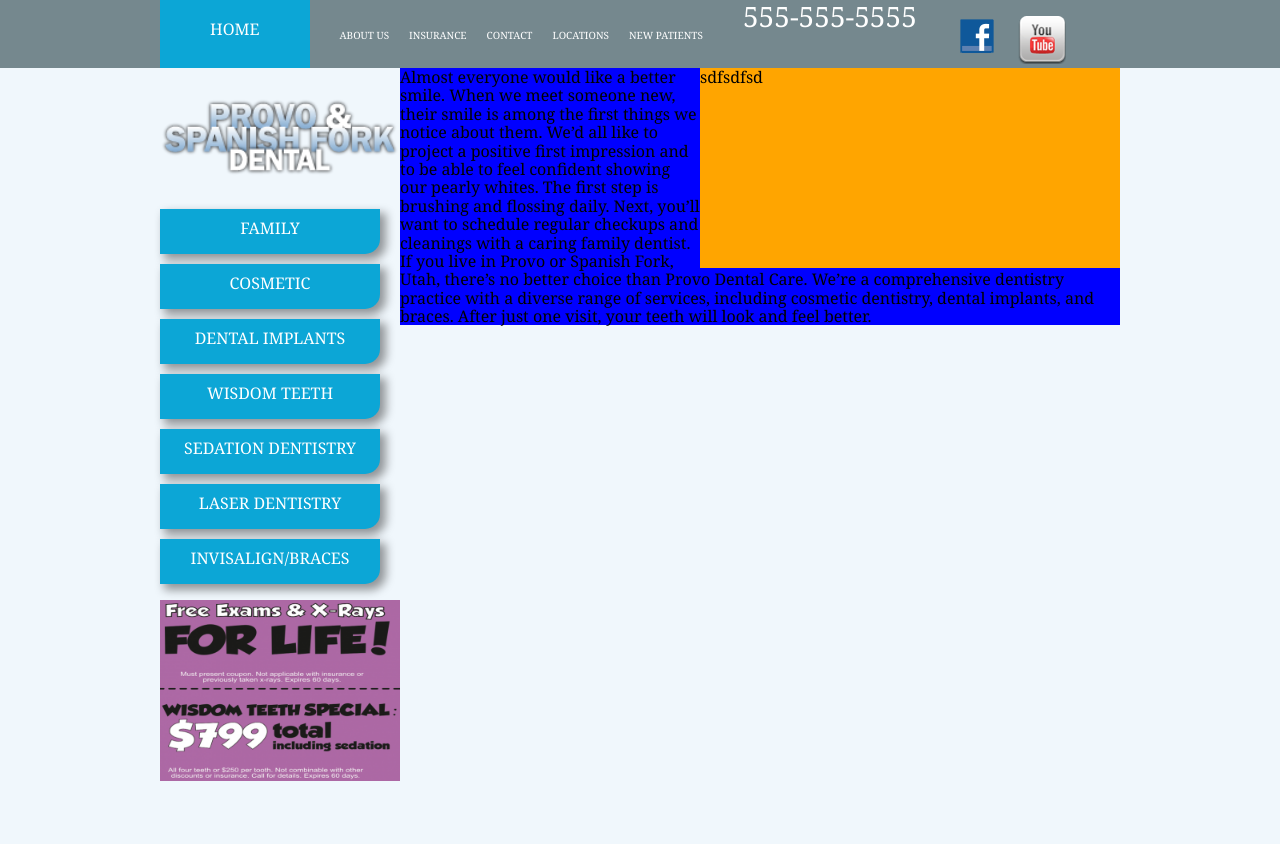
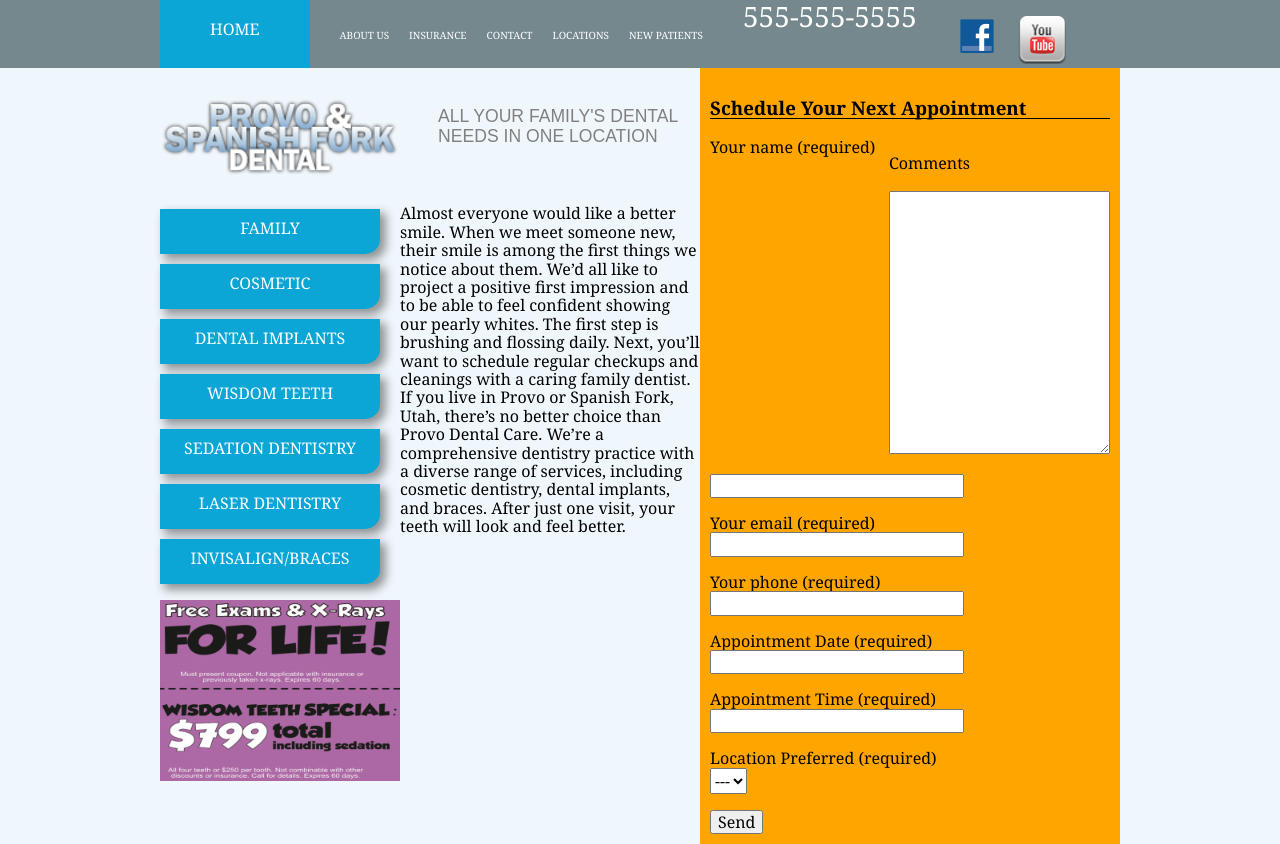
Before and after one commit to thuongvu/CSSPractice, a website: page dental/index.html in a window 1280 px wide. Before the commit the page ends 800 px from the top, so only its background shows below. Drawn offline with nearby package versions, Linux system fonts and the light colour scheme.

Commit message:
added schedule side

```diff
--- a/dental/dental.css
+++ b/dental/dental.css
@@ -110,16 +110,35 @@
 	/*background-color: blue;*/
 	float: left;
 }
-.info {
+section .info {
 	/*position: relative;*/
 	/*display: inline;*/
 	/*float: left;*/
 	/*width: 300px;*/
-	background-color: blue;
+	/*background-color: blue;*/
 }
-.schedule {
+section .schedule {
 	float: right;
-	width: 420px;
-	height: 200px;
+	width: 400px;
+	/*height: 200px;*/
 	background-color: orange;
+	/*margin: 0 0 10px 0;*/
+	padding: 10px;
+
 }
+section .schedule h3 {
+	border-bottom: #000 1px solid;
+}
+
+section .info .promo-line {
+	padding: 38px;
+	text-transform: uppercase;
+	color: grey;
+	font-family: sans-serif;
+	font-size: 1.1em;
+	margin-bottom: 20px;
+}
+
+section .schedule .comments {
+	float: right;
+}
--- a/dental/index.html
+++ b/dental/index.html
@@ -30,7 +30,7 @@
 			</nav>
 		</div>
 		<div class="page">
-			<aside class="cf">
+			<aside>
 					<div class="logo">
 						<img src="images/pdc_logo.png"></img>
 					</div>
@@ -49,10 +49,30 @@
 			</aside>
 			<section class="container">
 				<!-- <div class="cf"></div> -->
+
 				<article class="schedule">
-					sdfsdfsd
+					<h3>Schedule Your Next Appointment</h3>
+					<div class="comments">
+						<p>Comments<br><br><textarea col="22" rows="14"></textarea></p>
+					</div>
+					<div class="form">
+						<p>Your name (required)<br> <input type="text"></p>
+						<p>Your email (required)<br> <input type="text"></p>
+						<p>Your phone (required)<br> <input type="text"></p>
+						<p>Appointment Date (required)<br> <input type="text"></p>
+						<p>Appointment Time (required)<br> <input type="text"></p>
+						<p>Location Preferred (required)<br>
+							<select>
+								<option value>---</option>
+							</select>
+						</p>
+						<button>Send</button>
+					</div>
 				</article>
 				<article class="info">
+					<div class="promo-line">
+						all your family's dental needs in one location
+					</div>
 					Almost everyone would like a better smile. When we meet someone new, their smile is among the first things we notice about them. We’d all like to project a positive first impression and to be able to feel confident showing our pearly whites. The first step is brushing and flossing daily. Next, you’ll want to schedule regular checkups and cleanings with a caring family dentist. If you live in Provo or Spanish Fork, Utah, there’s no better choice than Provo Dental Care. We’re a comprehensive dentistry practice with a diverse range of services, including cosmetic dentistry, dental implants, and braces. After just one visit, your teeth will look and feel better.
 				</article>
 
```
